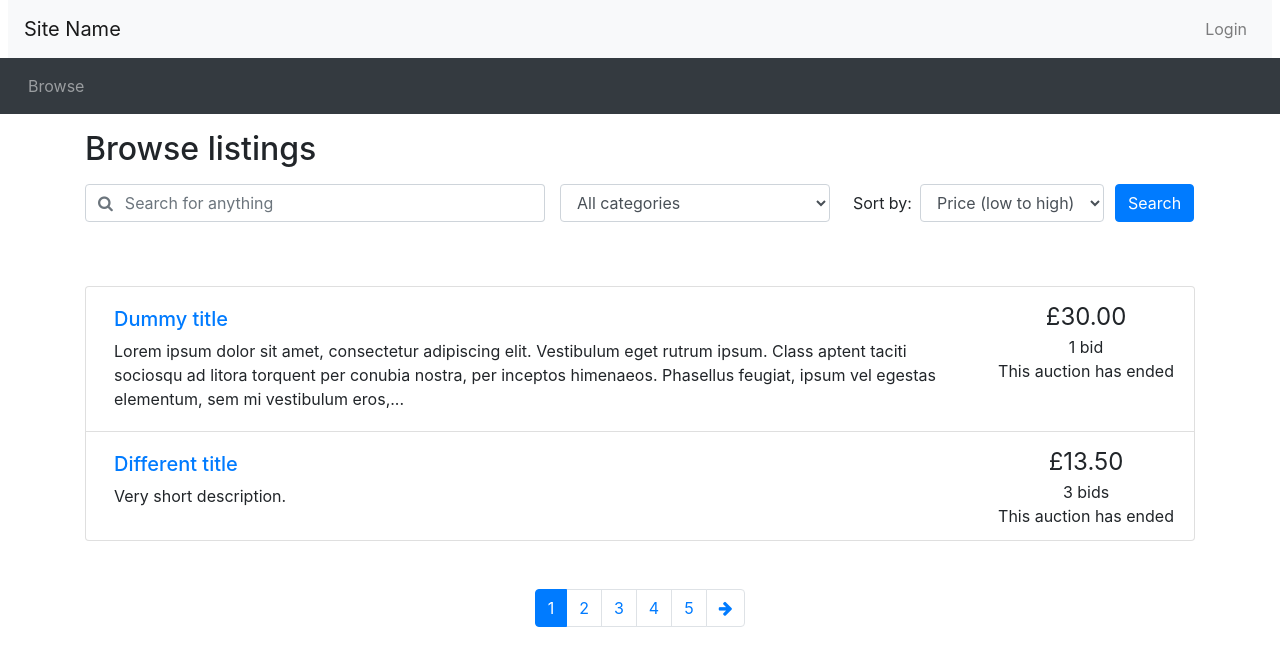
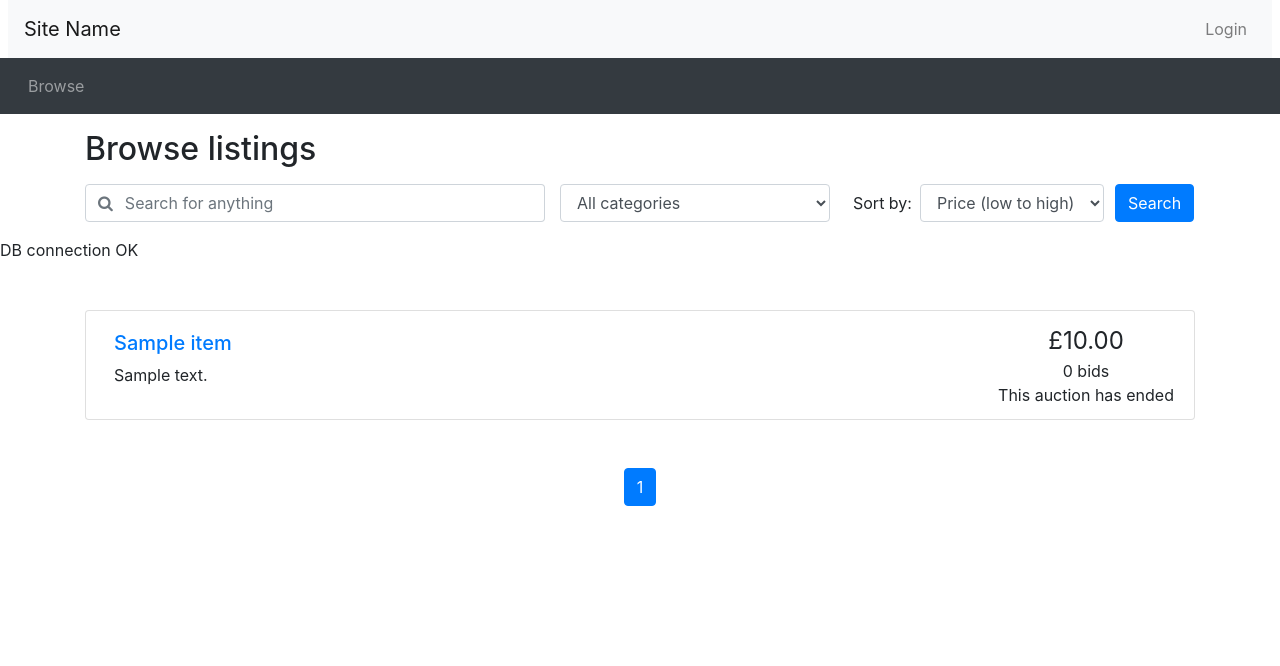
Before and after one commit to Woresy/auction, a PHP site: page /browse.php in a window 1280 px wide. Shown: the top 666 px of the page. Run offline with PHP 8.4, Linux system fonts and the light colour scheme; tables that the repository leaves empty hold one stand-in row (values such as "Sample post").

Commit message:
Show auction list

```diff
--- a/browse.php
+++ b/browse.php
@@ -59,6 +59,7 @@
   // Retrieve these from the URL
   if (!isset($_GET['keyword'])) {
     // TODO: Define behavior if a keyword has not been specified.
+    $keyword = "";
   }
   else {
     $keyword = $_GET['keyword'];
@@ -66,6 +67,7 @@
 
   if (!isset($_GET['cat'])) {
     // TODO: Define behavior if a category has not been specified.
+    $category = "all";
   }
   else {
     $category = $_GET['cat'];
@@ -73,6 +75,7 @@
 
   if (!isset($_GET['order_by'])) {
     // TODO: Define behavior if an order_by value has not been specified.
+    $ordering = "none";
   }
   else {
     $ordering = $_GET['order_by'];
@@ -91,9 +94,25 @@
 
   /* For the purposes of pagination, it would also be helpful to know the
      total number of results that satisfy the above query */
-  $num_results = 96; // TODO: Calculate me for real
+
+  require_once("db_connection.php");
+
+  $query = "SELECT * FROM items";
+  $items_result = mysqli_query($connection, $query);
+
+  /* TODO: Calculate total results */
+  $num_results = mysqli_num_rows($items_result);
+
+  // 👉 重置指针，让下面 while 正常工作
+  mysqli_data_seek($items_result, 0);
+
   $results_per_page = 10;
-  $max_page = ceil($num_results / $results_per_page);
+  $max_page = 1; // 不用分页
+
+
+  // $num_results = 96; // TODO: Calculate me for real
+  // $results_per_page = 10;
+  // $max_page = ceil($num_results / $results_per_page);
 ?>
 
 <div class="container mt-5">
@@ -107,24 +126,50 @@
 
 <?php
   // Demonstration of what listings will look like using dummy data.
-  $item_id = "87021";
-  $title = "Dummy title";
-  $description = "Lorem ipsum dolor sit amet, consectetur adipiscing elit. Vestibulum eget rutrum ipsum. Class aptent taciti sociosqu ad litora torquent per conubia nostra, per inceptos himenaeos. Phasellus feugiat, ipsum vel egestas elementum, sem mi vestibulum eros, et facilisis dui nisi eget metus. In non elit felis. Ut lacus sem, pulvinar ultricies pretium sed, viverra ac sapien. Vivamus condimentum aliquam rutrum. Phasellus iaculis faucibus pellentesque. Sed sem urna, maximus vitae cursus id, malesuada nec lectus. Vestibulum scelerisque vulputate elit ut laoreet. Praesent vitae orci sed metus varius posuere sagittis non mi.";
-  $current_price = 30;
-  $num_bids = 1;
-  $end_date = new DateTime('2020-09-16T11:00:00');
+  // $item_id = "87021";
+  // $title = "Dummy title";
+  // $description = "Lorem ipsum dolor sit amet, consectetur adipiscing elit. Vestibulum eget rutrum ipsum. Class aptent taciti sociosqu ad litora torquent per conubia nostra, per inceptos himenaeos. Phasellus feugiat, ipsum vel egestas elementum, sem mi vestibulum eros, et facilisis dui nisi eget metus. In non elit felis. Ut lacus sem, pulvinar ultricies pretium sed, viverra ac sapien. Vivamus condimentum aliquam rutrum. Phasellus iaculis faucibus pellentesque. Sed sem urna, maximus vitae cursus id, malesuada nec lectus. Vestibulum scelerisque vulputate elit ut laoreet. Praesent vitae orci sed metus varius posuere sagittis non mi.";
+  // $current_price = 30;
+  // $num_bids = 1;
+  // $end_date = new DateTime('2020-09-16T11:00:00');
 
-  // This uses a function defined in utilities.php
-  print_listing_li($item_id, $title, $description, $current_price, $num_bids, $end_date);
+  // // This uses a function defined in utilities.php
+  // print_listing_li($item_id, $title, $description, $current_price, $num_bids, $end_date);
 
-  $item_id = "516";
-  $title = "Different title";
-  $description = "Very short description.";
-  $current_price = 13.50;
-  $num_bids = 3;
-  $end_date = new DateTime('2020-11-02T00:00:00');
+  // $item_id = "516";
+  // $title = "Different title";
+  // $description = "Very short description.";
+  // $current_price = 13.50;
+  // $num_bids = 3;
+  // $end_date = new DateTime('2020-11-02T00:00:00');
 
-  print_listing_li($item_id, $title, $description, $current_price, $num_bids, $end_date);
+  // print_listing_li($item_id, $title, $description, $current_price, $num_bids, $end_date);
+
+  if ($num_results == 0) {
+    echo "<p>No items found.</p>";
+  } else {
+
+    // TODO: Use a while loop to print a list item for each auction listing
+    while ($row = mysqli_fetch_assoc($items_result)) {
+
+        $item_id = $row['itemId'];
+        $title = $row['title'];
+        $description = $row['description'];
+        $current_price = $row['finalPrice'];
+        $num_bids = 0;   // bidding not included in part 2
+        $end_date = new DateTime($row['endDate']);
+
+        print_listing_li(
+          $item_id,
+          $title,
+          $description,
+          $current_price,
+          $num_bids,
+          $end_date
+        );
+    }
+
+  }
 ?>
 
 </ul>
--- a/db_connection.php
+++ b/db_connection.php
@@ -2,10 +2,19 @@
 // db_connect.php
 // 负责建立到 auction_database 的连接
 
-$host     = 'localhost';
-$user     = 'auction_user';       // 你在 phpMyAdmin 里创建的用户名
-$password = 'StrongPass123!';
-$dbname   = 'auction_database';
+# WRY
+// $host     = 'localhost';
+// $user     = 'auction_user';       // 你在 phpMyAdmin 里创建的用户名
+// $password = 'StrongPass123!';
+// $dbname   = 'auction_database';
+
+# GMZ
+$host = 'localhost';
+$user = 'root';
+$password = '';
+$dbname = 'auction';
+
+
 
 $connection = mysqli_connect($host, $user, $password, $dbname);
 
```
